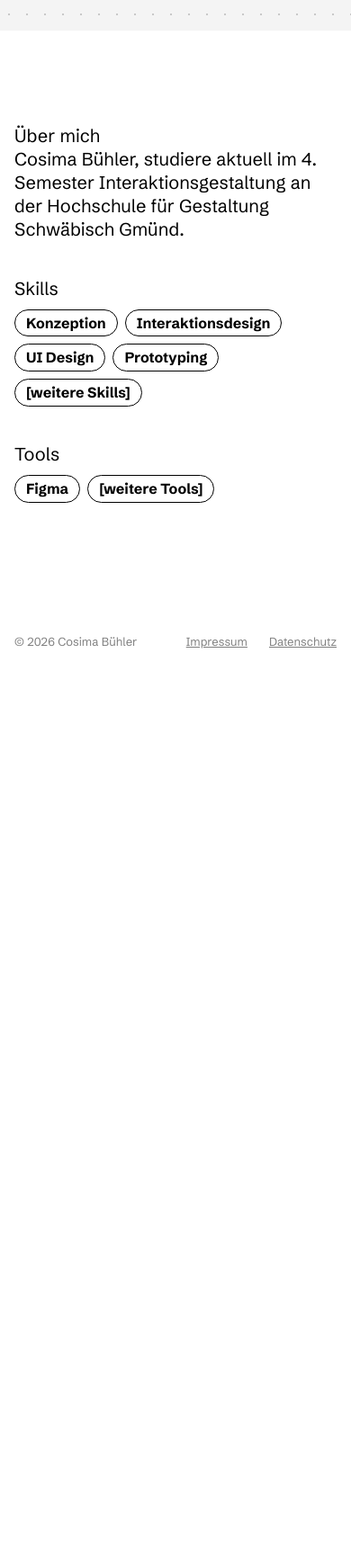
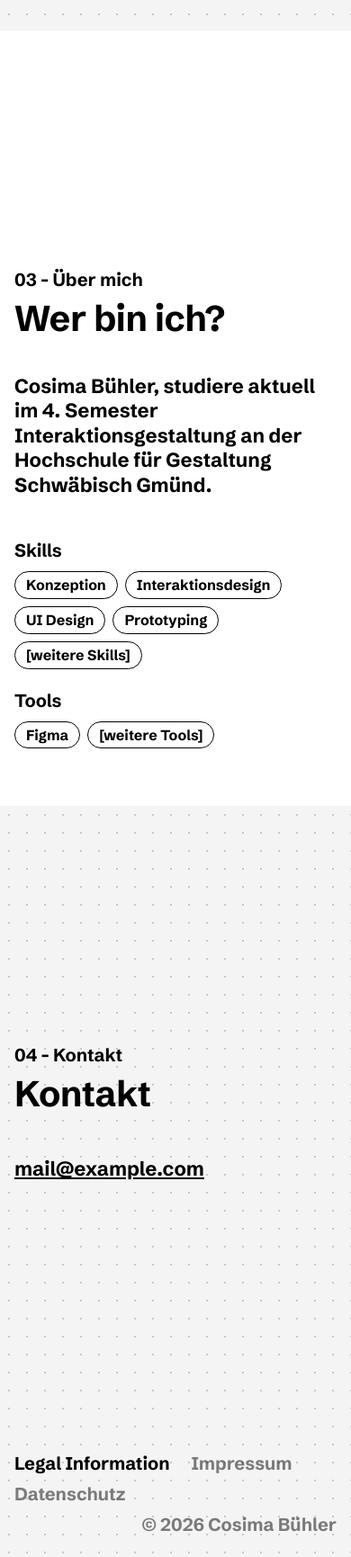
Before and after one commit to cosisoc/cosisoc, an Astro site: page / in a window 390 px wide. Shown: the part 3500-5231 px from the top of the page at 90% size. Before the commit the page ends 4254 px from the top, so only its background shows below. Built offline with nearby package versions, Linux system fonts and the light colour scheme; Astro itself is replaced by a stand-in of ours.

Commit message:
Schritt 6: Über mich und Kontakt (ersetzt Footer, Legal Information)
Co-Authored-By: Claude Opus 5.5 <noreply@anthropic.com>

```diff
--- a/src/components/About.astro
+++ b/src/components/About.astro
@@ -1,47 +1,33 @@
 ---
+import SectionHead from './SectionHead.astro';
 import { copy } from '../i18n/copy';
-import { useT, type Lang } from '../i18n/utils';
+import type { Lang } from '../i18n/utils';
 
 interface Props { lang: Lang }
 const { lang } = Astro.props;
-const t = useT(lang);
 const a = copy[lang].about;
 ---
-<section class="section" id="about" data-nav-section="about">
-  <div class="section-head">
-    <div>
-      <span class="eyebrow">{t('nav.about')}</span>
-      <h2>{t('about.title')}</h2>
-    </div>
-  </div>
-  <div class="grid">
+<section class="section about" id="about" data-nav-section="about">
+  <SectionHead label={a.label} title={a.title} />
+  <div class="grid about-body">
     <p class="intro">{a.intro}</p>
-    <div>
-      <span class="label">{a.skillsTitle}</span>
-      <ul class="tags">{a.skills.map((s) => <li class="tag">{s}</li>)}</ul>
-    </div>
-    <div>
-      <span class="label">{a.toolsTitle}</span>
-      <ul class="tags">{a.tools.map((s) => <li class="tag">{s}</li>)}</ul>
-    </div>
-    <div>
-      <span class="label">{a.contactTitle}</span>
-      <a class="mail" href={`mailto:${a.mail}`}>{a.mail}</a>
+    <div class="lists">
+      <div>
+        <h3>{a.skillsTitle}</h3>
+        <ul class="tags">{a.skills.map((s) => <li class="tag">{s}</li>)}</ul>
+      </div>
+      <div>
+        <h3>{a.toolsTitle}</h3>
+        <ul class="tags">{a.tools.map((s) => <li class="tag">{s}</li>)}</ul>
+      </div>
     </div>
   </div>
 </section>
 
 <style>
-  .grid {
-    display: grid;
-    grid-template-columns: repeat(3, minmax(0, 1fr));
-    gap: 40px 32px;
-  }
-  .intro { grid-column: 1 / -1; font-size: clamp(20px, 2.2vw, 28px); line-height: 1.3; max-width: 40ch; }
-  .label { display: block; margin-bottom: 10px; }
-  .mail { font-size: 20px; font-weight: 500; }
-
-  @media (max-width: 767px) {
-    .grid { grid-template-columns: 1fr; }
-  }
+  .about { min-height: 100vh; padding-top: calc(var(--section-top) + 160px); }
+  .about-body { margin-top: 40px; row-gap: 48px; }
+  .intro { grid-column: 1 / 6; font-size: var(--fs-l); font-weight: 700; line-height: 1.25; }
+  .lists { grid-column: 1 / 6; display: flex; flex-direction: column; gap: 24px; }
+  h3 { font-size: var(--fs-m); margin-bottom: 12px; }
 </style>
--- /dev/null
+++ b/src/components/Contact.astro
@@ -0,0 +1,36 @@
+---
+import SectionHead from './SectionHead.astro';
+import { copy } from '../i18n/copy';
+import { routes, useT, type Lang } from '../i18n/utils';
+
+// Kontakt ersetzt den Footer: Mail + „Legal Information“ (Impressum, Datenschutz).
+interface Props { lang: Lang }
+const { lang } = Astro.props;
+const t = useT(lang);
+const c = copy[lang].contact;
+---
+<section class="section dotted contact" id="contact" data-nav-section="contact">
+  <SectionHead label={c.label} title={c.title} />
+  <a class="mail" href={`mailto:${c.mail}`}>{c.mail}</a>
+  <footer class="legal">
+    <span>{t('contact.legal')}</span>
+    <a href={routes.imprint[lang]}>{t('footer.imprint')}</a>
+    <a href={routes.privacy[lang]}>{t('footer.privacy')}</a>
+    <span class="copy">© {new Date().getFullYear()} {copy[lang].name}</span>
+  </footer>
+</section>
+
+<style>
+  .contact {
+    min-height: 100vh;
+    display: flex;
+    flex-direction: column;
+    padding-top: calc(var(--section-top) + 160px);
+    padding-bottom: 32px;
+  }
+  .mail { margin-top: 48px; font-size: var(--fs-l); font-weight: 700; width: fit-content; }
+  .legal { margin-top: auto; display: flex; flex-wrap: wrap; gap: 8px 24px; font-weight: 700; }
+  .legal a { color: var(--c-text-muted); text-decoration: none; }
+  .legal a:hover { color: var(--c-accent); }
+  .copy { margin-left: auto; color: var(--c-text-muted); }
+</style>
--- a/src/components/Footer.astro
+++ /dev/null
@@ -1,29 +0,0 @@
----
-import { copy } from '../i18n/copy';
-import { routes, useT, type Lang } from '../i18n/utils';
-
-interface Props { lang: Lang }
-const { lang } = Astro.props;
-const t = useT(lang);
----
-<footer class="footer">
-  <span>© {new Date().getFullYear()} {copy[lang].name}</span>
-  <a href={routes.imprint[lang]}>{t('footer.imprint')}</a>
-  <a href={routes.privacy[lang]}>{t('footer.privacy')}</a>
-</footer>
-
-<style>
-  .footer {
-    display: flex;
-    flex-wrap: wrap;
-    gap: 24px;
-    padding: 32px var(--gutter);
-    border-top: 1px solid var(--c-border-soft);
-    font-family: var(--f-mono);
-    font-size: 13px;
-    color: var(--c-text-muted);
-  }
-  span { margin-right: auto; }
-  a { color: var(--c-text-muted); }
-  a:hover { color: var(--c-accent); }
-</style>
--- a/src/components/HomePage.astro
+++ b/src/components/HomePage.astro
@@ -5,6 +5,7 @@ import Landing from './Landing.astro';
 import MainProjects from './MainProjects.astro';
 import SideProjects from './SideProjects.astro';
 import About from './About.astro';
+import Contact from './Contact.astro';
 import ProjectPanel from './ProjectPanel.astro';
 import { copy } from '../i18n/copy';
 import { otherLang, projectUrl, routes, type Lang } from '../i18n/utils';
@@ -36,6 +37,7 @@ const alt = otherLang(lang);
   <MainProjects lang={lang} projects={main} />
   <SideProjects lang={lang} projects={side} />
   <About lang={lang} />
+  <Contact lang={lang} />
 
   <Fragment slot="panels">
     {projects.map((p, i) => (
--- a/src/components/LegalPage.astro
+++ b/src/components/LegalPage.astro
@@ -15,13 +15,14 @@ const text = copy[lang].legal[kind];
   alternate={routes[kind][otherLang(lang)]}
 >
   <article class="section legal">
-    <a class="hint" href={routes.home[lang]}>← {t('legal.back')}</a>
+    <a class="back" href={routes.home[lang]}>← {t('legal.back')}</a>
     <h1>{text.title}</h1>
     <p>{text.body}</p>
   </article>
 </Base>
 
 <style>
-  .legal { display: flex; flex-direction: column; gap: 24px; max-width: 760px; min-height: 60vh; }
-  h1 { font-size: 44px; }
+  .legal { display: flex; flex-direction: column; gap: 24px; max-width: 860px; min-height: 100vh; padding-top: calc(var(--nav-h) + 40px); }
+  h1 { font-size: var(--fs-display); }
+  .back { font-weight: 700; text-decoration: none; }
 </style>
--- a/src/layouts/Base.astro
+++ b/src/layouts/Base.astro
@@ -4,7 +4,6 @@ import '@fontsource/schibsted-grotesk/700.css';
 import '../styles/tokens.css';
 import '../styles/global.css';
 import Nav from '../components/Nav.astro';
-import Footer from '../components/Footer.astro';
 import { routes, otherLang, type Lang } from '../i18n/utils';
 
 interface Props {
@@ -42,7 +41,6 @@ const alt = otherLang(lang);
     <div data-page>
       <Nav lang={lang} alternate={alternate} />
       <main><slot /></main>
-      <Footer lang={lang} />
     </div>
     <slot name="panels" />
     <script>
```
